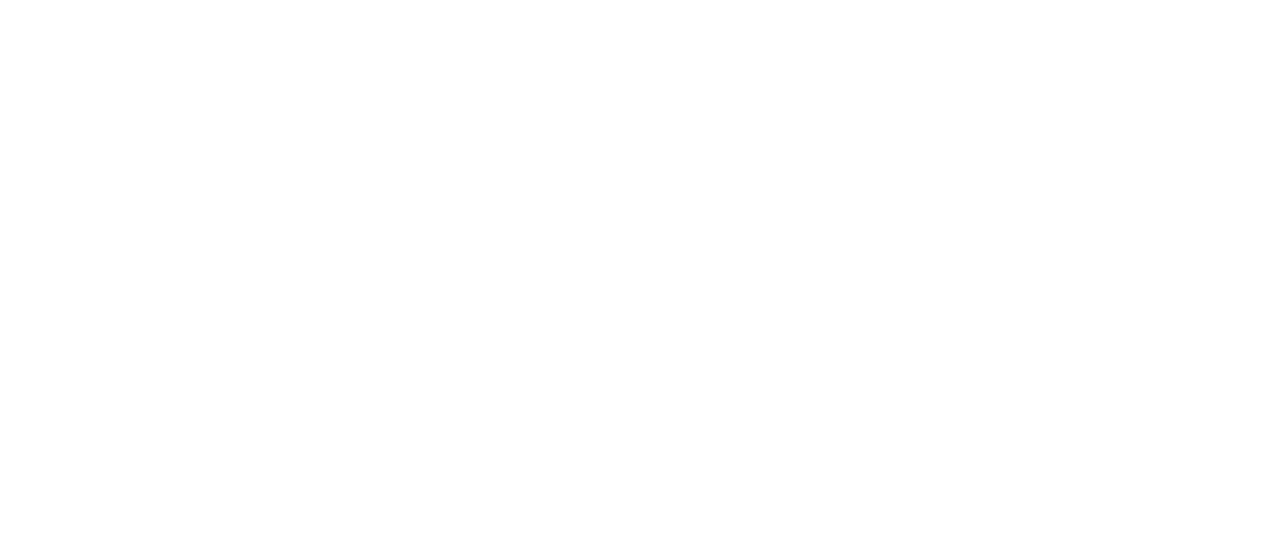
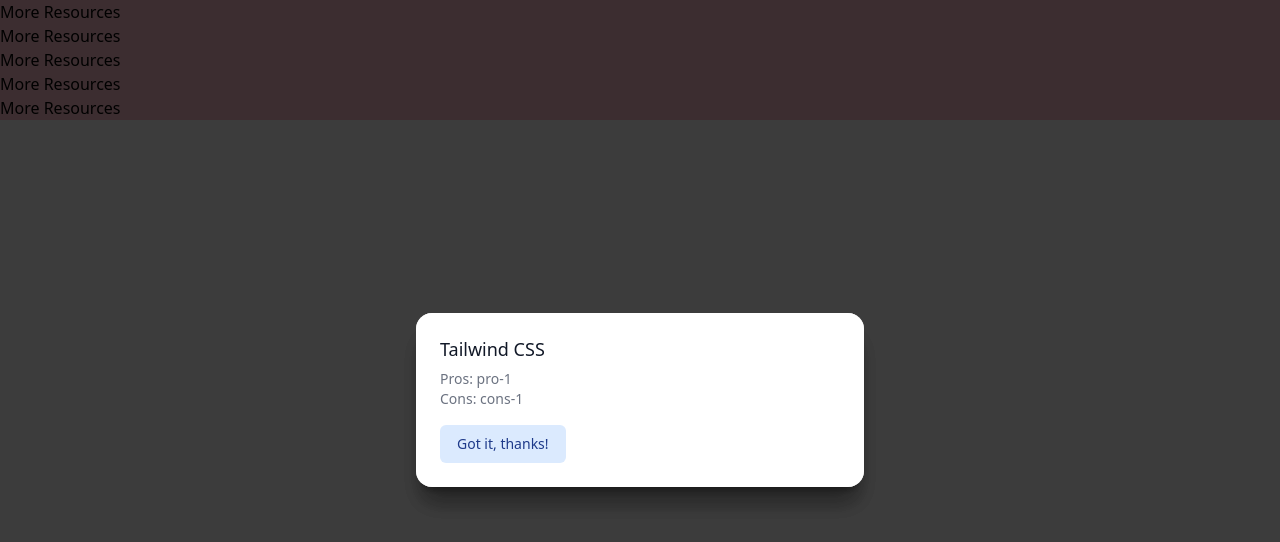
Before and after one commit to stackrr/stackr, a React (Vite) app: page /results in a window 1280 px wide. Before the commit this address had no page. Shown: the top 542 px of the page. Built offline with nearby package versions, Linux system fonts and the light colour scheme.

Commit message:
add boxes

```diff
--- a/client/App.jsx
+++ b/client/App.jsx
@@ -2,8 +2,8 @@ import React from "react";
 import { Routes, Route } from "react-router-dom";
 import TestPage from "./components/TestPage/TestPage";
 import Home from "./components/Home/Home";
+import ResultsPage from "./components/ResultsPage/ResultsPage";
 import "./index.css";
-// import ResultsPage from "./components/ResultsPage/ResultsPage";
 
 function App() {
   return (
@@ -11,7 +11,7 @@ function App() {
       {/* <Route path='/' element={<NavBar/> }> */}
       <Route path="/" element={<Home />} />
       <Route path="/test" element={<TestPage />} />
-      {/* <Route path="/" element={<ResultsPage />} /> */}
+      <Route path="/results" element={<ResultsPage />} />
     </Routes>
   );
 }
--- a/client/components/Home/Home.jsx
+++ b/client/components/Home/Home.jsx
@@ -1,5 +1,5 @@
 import React, { useEffect, Fragment, useState } from "react";
-// import { Link } from "react-router-dom";
+import { Link } from "react-router-dom";
 // import styles from "./Home.module.css";
 import { Transition } from "@headlessui/react";
 // eslint-disable-next-line import/no-extraneous-dependencies
@@ -11,6 +11,12 @@ function Home() {
 
   return (
     <div className="flex flex-col items-center py-16">
+      <div>
+        <div>
+          <p className="text-3xl font-bold underline">HELLO WORLD</p>
+          <Link to="/test">go to test page</Link>
+        </div>
+      </div>
       <div className="h-32 w-32">
         <Transition
           as={Fragment}
@@ -58,12 +64,3 @@ export default Home;
 //   //     setDummyData(dummy);
 //   //   });
 // }, []);
-
-// return (
-//   <div>
-//     <div>
-//       <p className="text-3xl font-bold underline">HELLO WORLD</p>
-//       <Link to="/test">go to test page</Link>
-//     </div>
-//   </div>
-// );
--- a/client/components/ResultsPage/ResultsPage.jsx
+++ b/client/components/ResultsPage/ResultsPage.jsx
@@ -1,8 +1,49 @@
 import React from "react";
 import styles from "./ResultsPage.module.css";
+import Selection from "../Selection/Selection";
 
 function ResultsPage() {
-  return <div className={styles.wrapper}>ResultsPage</div>;
+  const selections = [
+    {
+      tech: "React JS",
+      pros: "pro-1",
+      cons: "cons-1",
+    },
+    {
+      tech: "Express",
+      pros: "pros-2",
+      cons: "cons-2",
+    },
+    {
+      tech: "Postgres",
+      pros: "pros-3",
+      cons: "cons-3",
+    },
+    {
+      tech: "Vite",
+      pros: "pros-4",
+      cons: "cons-4",
+    },
+    {
+      tech: "Tailwind CSS",
+      pros: "pro-1",
+      cons: "cons-1",
+    },
+  ];
+  return (
+    <div className={styles.wrapper}>
+      <div>
+        {selections.map((selection) => (
+          <Selection
+            key={`${selection}`}
+            tech={selection.tech}
+            pros={selection.pros}
+            cons={selection.cons}
+          />
+        ))}
+      </div>
+    </div>
+  );
 }
 
 export default ResultsPage;
--- a/client/components/ResultsPage/ResultsPage.module.css
+++ b/client/components/ResultsPage/ResultsPage.module.css
@@ -1,3 +1,4 @@
 .wrapper {
   font-size: 1rem;
+  background-color: pink;
 }
--- /dev/null
+++ b/client/components/Selection/Selection.jsx
@@ -0,0 +1,92 @@
+import React, { Fragment, useState } from "react";
+import { Dialog, Transition } from "@headlessui/react";
+import SelectionPopup from "../SelectionPopup/SelectionPopup";
+import styles from "./Selection.module.css";
+
+function Selection({ tech, pros, cons }) {
+  const [isOpen, setIsOpen] = useState(true);
+
+  function closePopover() {
+    setIsOpen(false);
+  }
+
+  function openPopover() {
+    setIsOpen(true);
+  }
+
+  return (
+    <>
+      <div className="fixed inset-0 flex items-center justify-center">
+        <button
+          type="button"
+          onClick={openPopover}
+          className="rounded-md bg-black bg-opacity-20 px-4 py-2 text-sm font-medium text-white hover:bg-opacity-30 focus:outline-none focus-visible:ring-2 focus-visible:ring-white focus-visible:ring-opacity-75"
+        >
+          Open dialog
+        </button>
+      </div>
+
+      <Transition appear show={isOpen} as={Fragment}>
+        <Dialog as="div" className="relative z-10" onClose={closePopover}>
+          <Transition.Child
+            as={Fragment}
+            enter="ease-out duration-300"
+            enterFrom="opacity-0"
+            enterTo="opacity-100"
+            leave="ease-in duration-200"
+            leaveFrom="opacity-100"
+            leaveTo="opacity-0"
+          >
+            <div className="fixed inset-0 bg-black bg-opacity-25" />
+          </Transition.Child>
+
+          <div className="fixed inset-0 overflow-y-auto">
+            <div className="flex min-h-full items-center justify-center p-4 text-center">
+              <Transition.Child
+                as={Fragment}
+                enter="ease-out duration-300"
+                enterFrom="opacity-0 scale-95"
+                enterTo="opacity-100 scale-100"
+                leave="ease-in duration-200"
+                leaveFrom="opacity-100 scale-100"
+                leaveTo="opacity-0 scale-95"
+              >
+                <Dialog.Panel className="w-full max-w-md transform overflow-hidden rounded-2xl bg-white p-6 text-left align-middle shadow-xl transition-all">
+                  <Dialog.Title
+                    as="h3"
+                    className="text-lg font-medium leading-6 text-gray-900"
+                  >
+                    {tech}
+                  </Dialog.Title>
+                  <div className="mt-2">
+                    <p className="text-sm text-gray-500">
+                      <span>Pros: </span>
+                      {pros}
+                    </p>
+                    <p className="text-sm text-gray-500">
+                      <span>Cons: </span>
+                      {cons}
+                    </p>
+                  </div>
+
+                  <div className="mt-4">
+                    <button
+                      type="button"
+                      className="inline-flex justify-center rounded-md border border-transparent bg-blue-100 px-4 py-2 text-sm font-medium text-blue-900 hover:bg-blue-200 focus:outline-none focus-visible:ring-2 focus-visible:ring-blue-500 focus-visible:ring-offset-2"
+                      onClick={closePopover}
+                    >
+                      Got it, thanks!
+                    </button>
+                  </div>
+                </Dialog.Panel>
+              </Transition.Child>
+            </div>
+          </div>
+        </Dialog>
+      </Transition>
+      <SelectionPopup />
+    </>
+  );
+}
+
+export default Selection;
--- a/client/components/SelectionPopup/SelectionPopup.jsx
+++ b/client/components/SelectionPopup/SelectionPopup.jsx
@@ -1,10 +1,8 @@
-import React from 'react'
-import styles from './SelectionPopup.module.css'
+import React from "react";
+import styles from "./SelectionPopup.module.css";
 
 function SelectionPopup() {
-  return (
-    <div className={styles.wrapper}>SelectionPopup</div>
-  )
+  return <div className={styles.wrapper}>More Resources</div>;
 }
 
-export default SelectionPopup
+export default SelectionPopup;
--- a/client/components/Selections/Selections.jsx
+++ /dev/null
@@ -1,10 +0,0 @@
-import React from 'react'
-import styles from './Selections.module.css'
-
-function Selections() {
-  return (
-    <div className={styles.wrapper}>Selections</div>
-  )
-}
-
-export default Selections
--- a/client/components/TestPage/TestPage.jsx
+++ b/client/components/TestPage/TestPage.jsx
@@ -1,10 +1,19 @@
 import React from "react";
+import { Link } from "react-router-dom";
+
 import styles from "./TestPage.module.css";
 
 function TestPage() {
   return (
     <div>
-      <div className={styles.wrapper}>TestPage</div>
+      <div className={styles.wrapper}>
+        This is the TestPage
+        <div>
+          <div>
+            <Link to="/results">go to Results Page</Link>
+          </div>
+        </div>
+      </div>
     </div>
   );
 }
--- a/package.json
+++ b/package.json
@@ -4,7 +4,7 @@
   "version": "0.0.0",
   "type": "commonjs",
   "scripts": {
-    "dev": "vite",
+    "dev": "concurrently \"vite\" \"nodemon server/server.js\"",
     "vite": "vite",
     "start": "nodemon server/server.js",
     "build": "vite build",
@@ -13,6 +13,7 @@
   "dependencies": {
     "@headlessui/react": "^1.7.11",
     "@headlessui/tailwindcss": "^0.1.2",
+    "concurrently": "^7.6.0",
     "express": "^4.18.2",
     "mongodb": "^5.0.1",
     "mongoose": "^6.9.2",
```
Also changed, not shown: .eslintrc.cjs, client/components/Selection/Selection.module.css (added), 1 other file (tests, documents, lock files or other folders).
